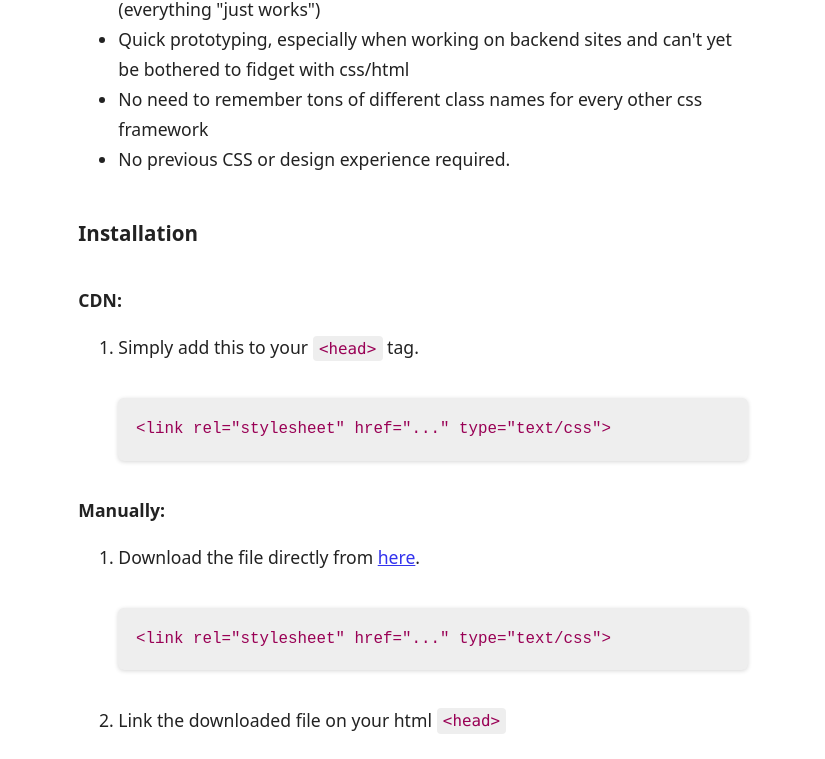
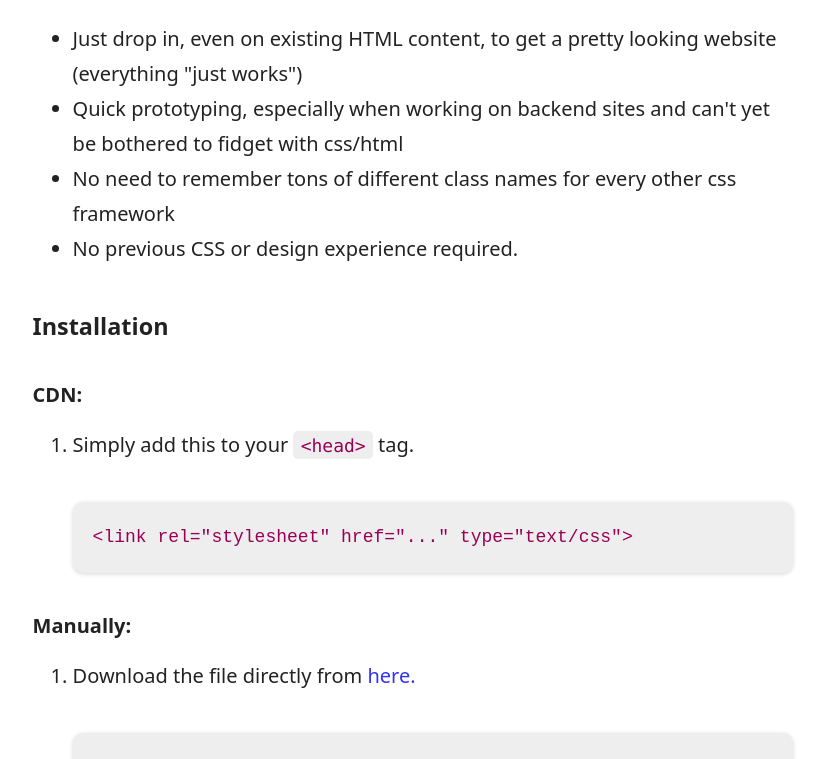
Before and after one commit to Atomic-stack/atomic-theme, a website: page index.html in a window 1280 px wide. Shown: the part 627-1386 px from the top of the page, without its empty margins (227-1052 px from the left). Drawn offline with nearby package versions, Linux system fonts and the light colour scheme; files that its build step writes are made by us from their sources.

Commit message:
pre, code color

```diff
--- a/index.html
+++ b/index.html
@@ -56,7 +56,7 @@
     <h4>Manually:</h4>
     <ol>
       <li>
-        <p>Download the file directly from <a href="/dist/index.css" download>here</a>.</p>
+        <p>Download the file directly from <a href="/dist/index.css" download>here.</a></p>
         <pre>&lt;link rel="stylesheet" href="..." type="text/css"&gt;</pre>
       </li>
       <li>
@@ -194,8 +194,10 @@
     >
 
     <h3>Datalist</h3>
-    <label for="browser">Choose your browser from the list:</label>
-    <input list="browsersList" name="browser" id="browser" />
+    <label for="browser"
+      >Choose your browser
+      <input list="browsersList" name="browser" id="browser" />
+    </label>
     <datalist id="browsersList">
       <label for="fallback">Or pick a browser</label>
       <select name="browser" id="fallback">
--- a/src/_base.scss
+++ b/src/_base.scss
@@ -7,6 +7,7 @@
   --color-grey: #747681;
   --color-darkGrey: rgb(41, 41, 41);
   --color-field: rgb(238, 238, 238);
+  --color-code: #905;
   --font-family-sans: system-ui, 'Segoe UI', Roboto, Helvetica, Arial, sans-serif,
     'Apple Color Emoji', 'Segoe UI Emoji';
 }
@@ -45,8 +46,8 @@ Use a better box model (opinionated).
 */
 html {
   font-family: var(--font-family-sans);
-  font-size: 1.1rem;
-  line-height: 1.7;
+  font-size: 1.25rem;
+  line-height: 1.75;
   -webkit-text-size-adjust: 100%; /* 2 */
   -moz-tab-size: 4; /* 3 */
   tab-size: 4; /* 3 */
@@ -67,12 +68,18 @@ h3,
 h4,
 h5,
 h6 {
+  line-height: 1.25;
   margin: 2em 0 1em;
 }
 
 a {
   color: var(--color-primary);
   cursor: pointer;
+  text-decoration: none;
+
+  &:hover {
+    text-decoration: underline;
+  }
 }
 
 p,
@@ -144,7 +151,7 @@ samp,
 pre {
   font-family: ui-monospace, SFMono-Regular, Consolas, 'Liberation Mono', Menlo, monospace; /* 1 */
   font-size: 90%; /* 2 */
-  color: #905;
+  color: var(--color-code);
 }
 
 code,
@@ -152,14 +159,14 @@ kbd {
   padding: 0 0.5rem;
   font-size: 90%;
   white-space: pre-wrap;
-  border-radius: 4px;
+  border-radius: 0.25rem;
   padding: 0.2em 0.4em;
   background-color: var(--bg-secondary-color);
 }
 
 pre {
   background-color: var(--bg-secondary-color);
-  border-radius: 6px;
+  border-radius: 0.5rem;
   font-family: monospace;
   display: block;
   padding: 1rem;
@@ -230,8 +237,8 @@ summary {
 }
 
 dialog {
+  border-radius: 1rem;
   border-color: transparent;
-  border-radius: 1rem;
   padding: 1rem;
   filter: drop-shadow(0 25px 25px rgb(0 0 0 / 0.15));
 }
--- a/src/_dark.scss
+++ b/src/_dark.scss
@@ -4,6 +4,7 @@
     --font-color: #eee;
     --color-primary: #4d4dff;
     --color-field: rgb(41, 41, 41);
+    --color-code: #19a974;
     --bg-secondary-color: #222;
   }
 
```
